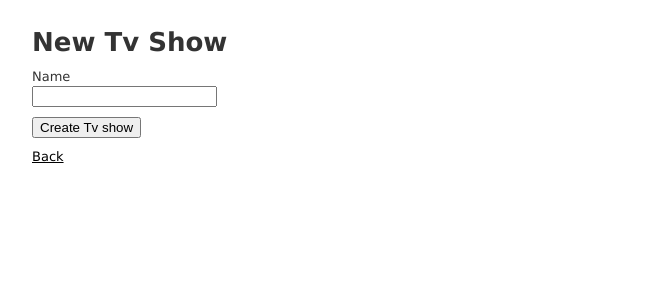
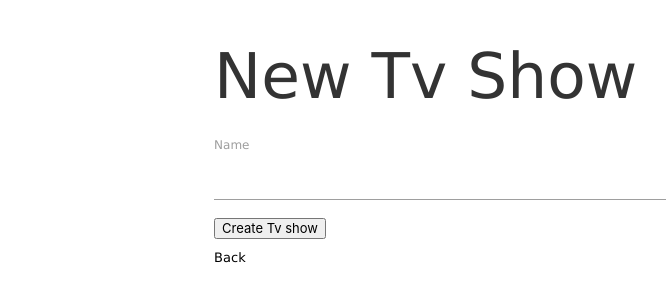
Before and after one commit to brandonbaker40/blocbuster, a Rails app: page /tv_shows/new in a window 1280 px wide. Shown: the top 302 px of the page, without its empty margins (1-667 px from the left). Run offline with Rails 7, Linux system fonts and the light colour scheme; style sheets or scripts are compiled from the project's sources.

Commit message:
adds materialize css

```diff
--- a/app/assets/stylesheets/application.css
+++ b/app/assets/stylesheets/application.scss
@@ -13,3 +13,5 @@
  *= require_tree .
  *= require_self
  */
+
+@import "materialize";
--- a/app/views/layouts/application.html.erb
+++ b/app/views/layouts/application.html.erb
@@ -10,6 +10,8 @@
   </head>
 
   <body>
-    <%= yield %>
+    <div class="container">
+      <%= yield %>
+    </div>
   </body>
 </html>
```
Also changed, not shown: Gemfile, Gemfile.lock.
